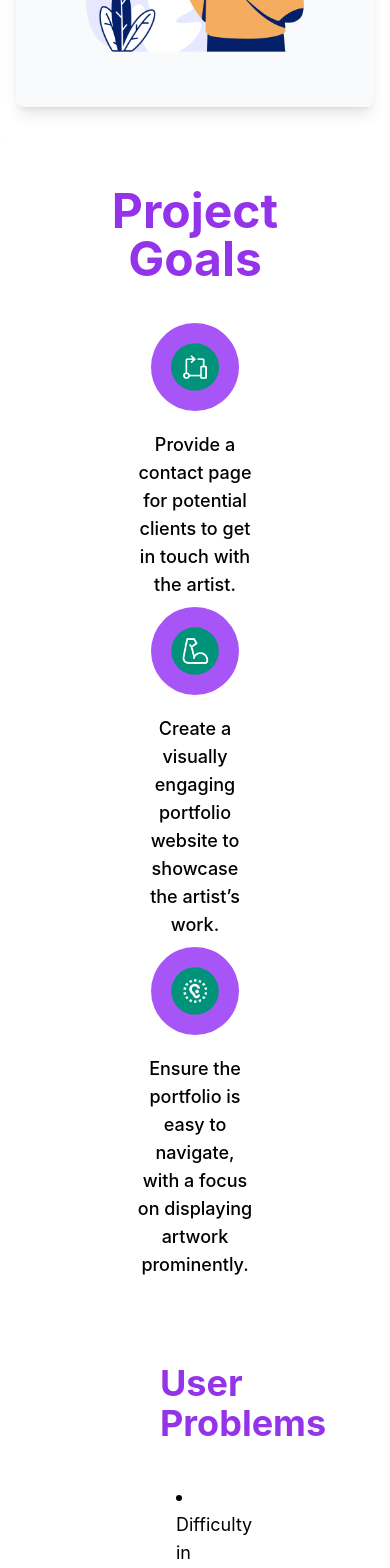
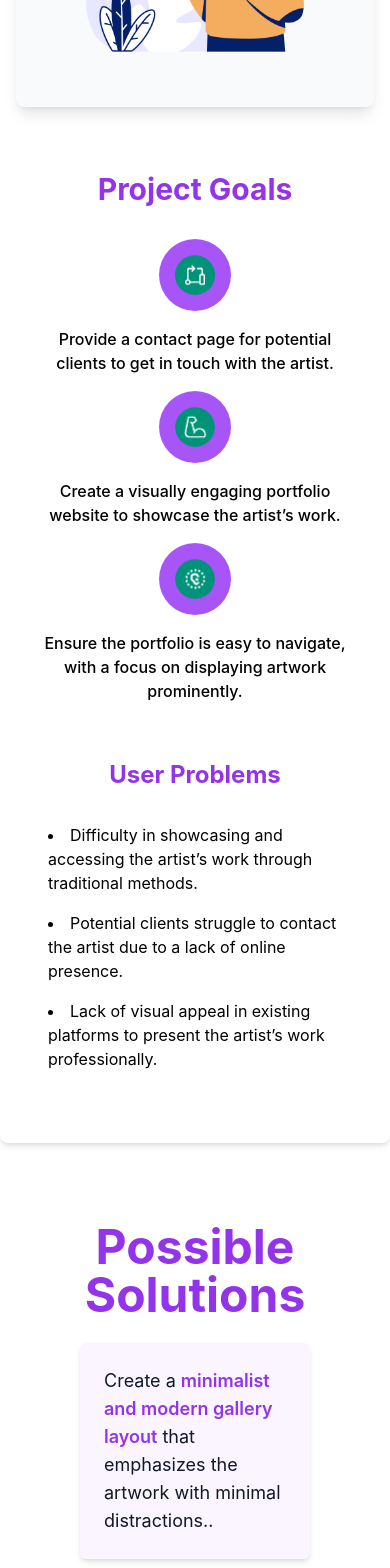
Before and after one commit to Siya-Tonjeni/Web-Portfolio, a React (Create React App) app: page /projects/falco-holmz in a window 390 px wide. Shown: the part 1400-2968 px from the top of the page. Built offline with nearby package versions, Linux system fonts and the light colour scheme.

Commit message:
Update CaseStudyGoals.jsx responsiveness

```diff
--- a/src/components/CaseStudyGoals.jsx
+++ b/src/components/CaseStudyGoals.jsx
@@ -1,26 +1,31 @@
 import React from 'react';
 
-const CaseStudyGoals = ({ goals, problems}) => {
+const CaseStudyGoals = ({ goals, problems }) => {
   return (
-    <div className="bg-white py-12 px-20 rounded-lg shadow-md">
-      <h2 className="text-5xl font-bold text-center mb-10 text-purple-600">Project Goals</h2>
-      <div className="grid grid-cols-1 md:grid-cols-3 gap-2">
+    <div className="bg-white py-8 px-6 md:py-12 md:px-20 rounded-lg shadow-md">
+      <h2 className="text-3xl sm:text-4xl md:text-5xl font-bold text-center mb-8 text-purple-600">
+        Project Goals
+      </h2>
+      <div className="grid grid-cols-1 sm:grid-cols-2 md:grid-cols-3 gap-4">
         {goals.map((goal, index) => (
-          <div key={index} className="flex flex-col items-center text-center">
-            <div className="bg-purple-500 text-white rounded-full p-5 mb-5">
-              <img src={goal.icon} alt={goal.title} className="w-12 h-12" />
+          <div key={index} className="flex flex-col items-center text-center px-4">
+            <div className="bg-purple-500 text-white rounded-full p-4 mb-4">
+              <img src={goal.icon} alt={goal.title} className="w-10 h-10 sm:w-12 sm:h-12" />
             </div>
-            <p className="text-lg font-medium w-1/2">{goal.description}</p>
+            <p className="text-base sm:text-lg font-medium max-w-xs">{goal.description}</p>
           </div>
         ))}
       </div>
-        <div className="py-12 px-20">
-      <h2 className="text-purple-600 text-4xl font-bold mt-9 mb-6">User Problems</h2>
-      {problems.map((problem, index) => (
-        <ul key={index} className="list-disc list-inside space-y-2 text-lg p-4">
-        <li>{problem}</li>
-        </ul>
-      ))}
+
+      <div className="py-8 md:py-12 px-4 md:px-20">
+        <h2 className="text-purple-600 text-2xl sm:text-3xl md:text-4xl font-bold mt-6 mb-6 text-center md:text-left">
+          User Problems
+        </h2>
+        {problems.map((problem, index) => (
+          <ul key={index} className="list-disc list-inside space-y-2 text-base sm:text-lg p-2 sm:p-4">
+            <li>{problem}</li>
+          </ul>
+        ))}
       </div>
     </div>
   );
```
